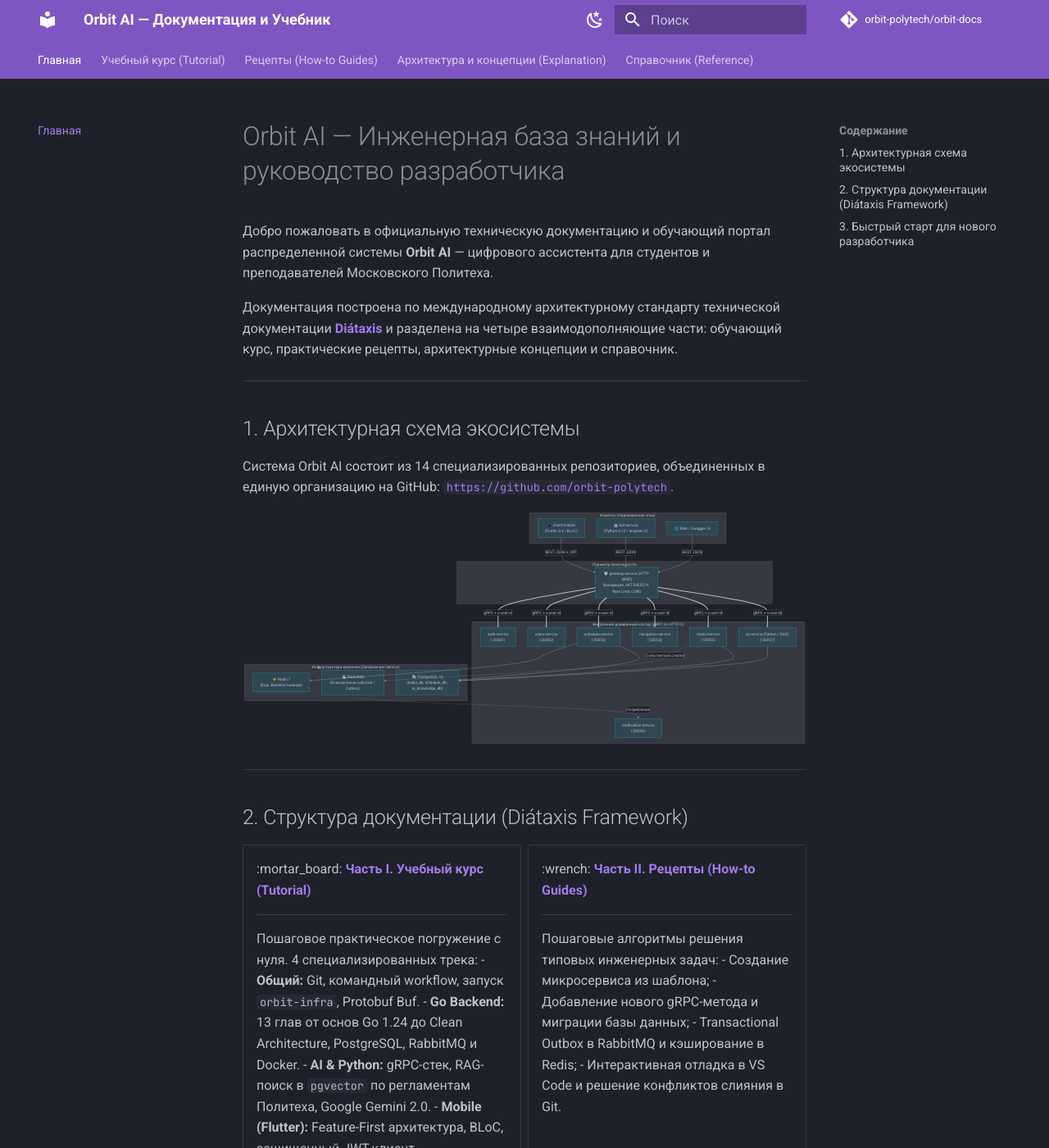
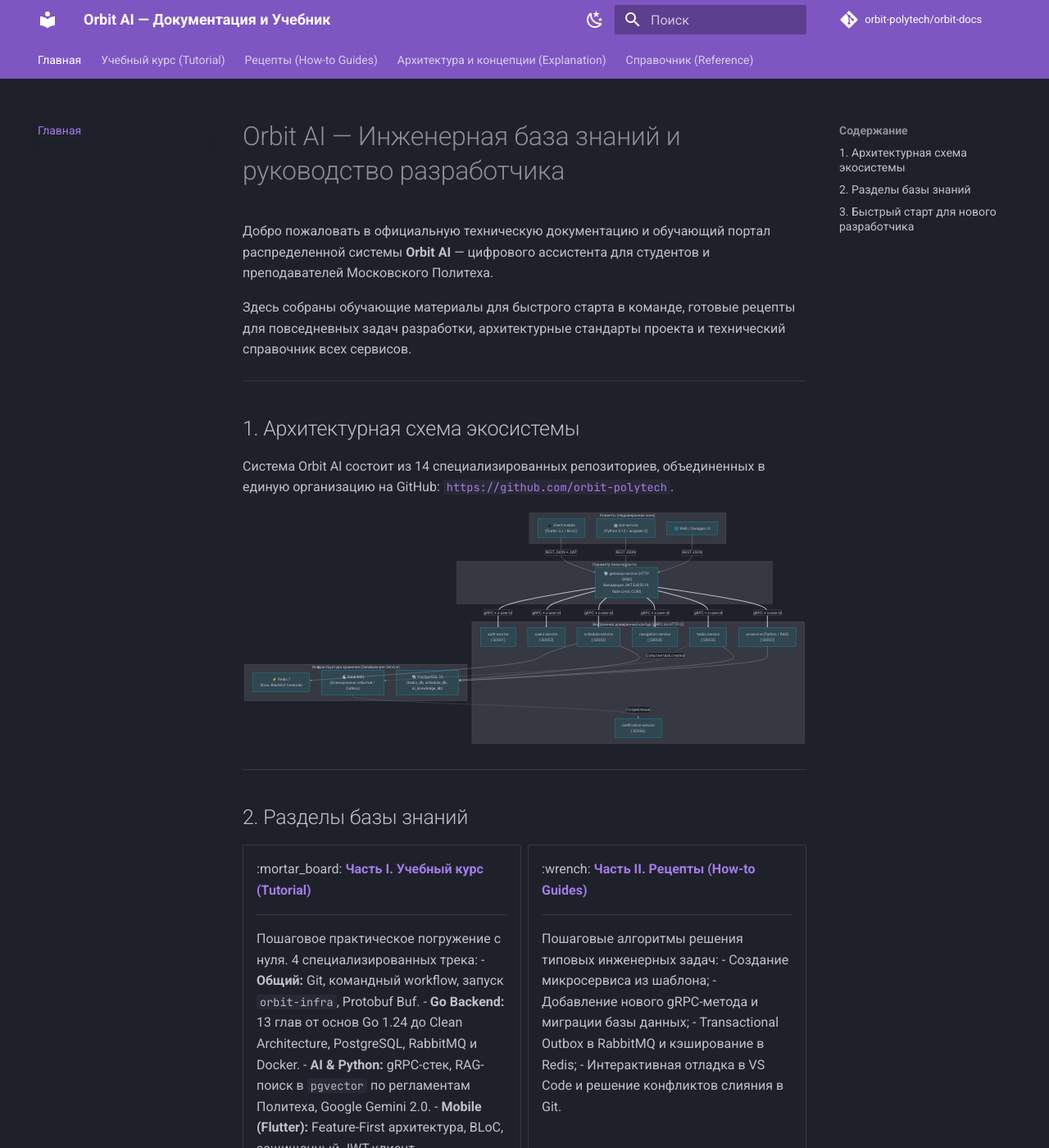
Before and after one commit to orbit-polytech/orbit-docs, an MkDocs documentation site: the page built from docs/index.md, in a window 1280 px wide and 1400 px high. Shown: the whole window at 82% size. Built offline with MkDocs 1.6.1 and Material for MkDocs 9.7.7, drawn with Linux system fonts in a browser that asks for light colours; comment, search, counter and statistics services are not loaded.

Commit message:
docs: simplify introductory text and remove academic Diataxis mentions

```diff
--- a/docs/index.md
+++ b/docs/index.md
@@ -2,7 +2,7 @@
 
 Добро пожаловать в официальную техническую документацию и обучающий портал распределенной системы **Orbit AI** — цифрового ассистента для студентов и преподавателей Московского Политеха.
 
-Документация построена по международному архитектурному стандарту технической документации **[Diátaxis](https://diataxis.fr/)** и разделена на четыре взаимодополняющие части: обучающий курс, практические рецепты, архитектурные концепции и справочник.
+Здесь собраны обучающие материалы для быстрого старта в команде, готовые рецепты для повседневных задач разработки, архитектурные стандарты проекта и технический справочник всех сервисов.
 
 ---
 
@@ -59,7 +59,7 @@ flowchart TD
 
 ---
 
-## 2. Структура документации (Diátaxis Framework)
+## 2. Разделы базы знаний
 
 <div class="grid cards" markdown>
 
```
